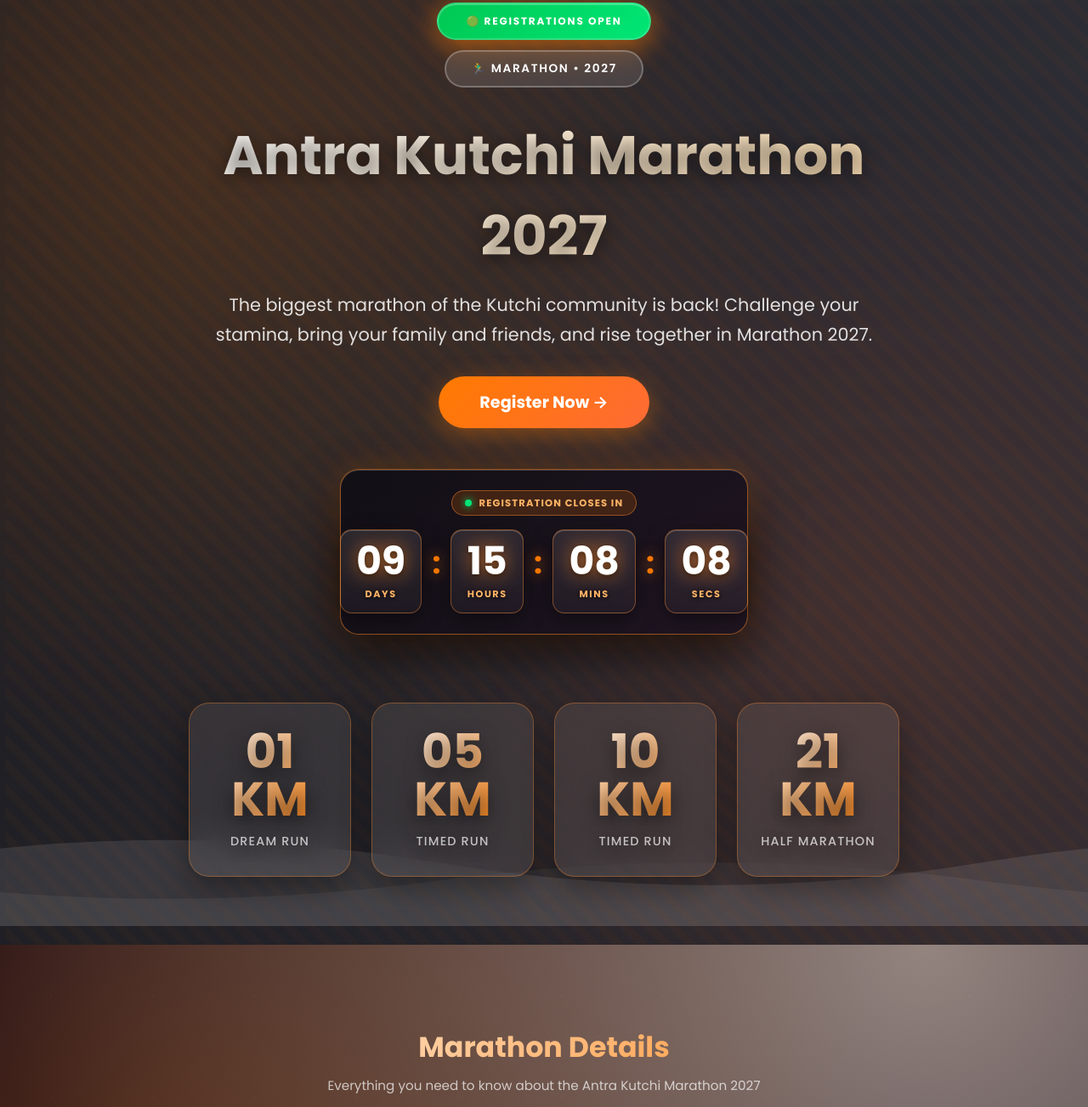
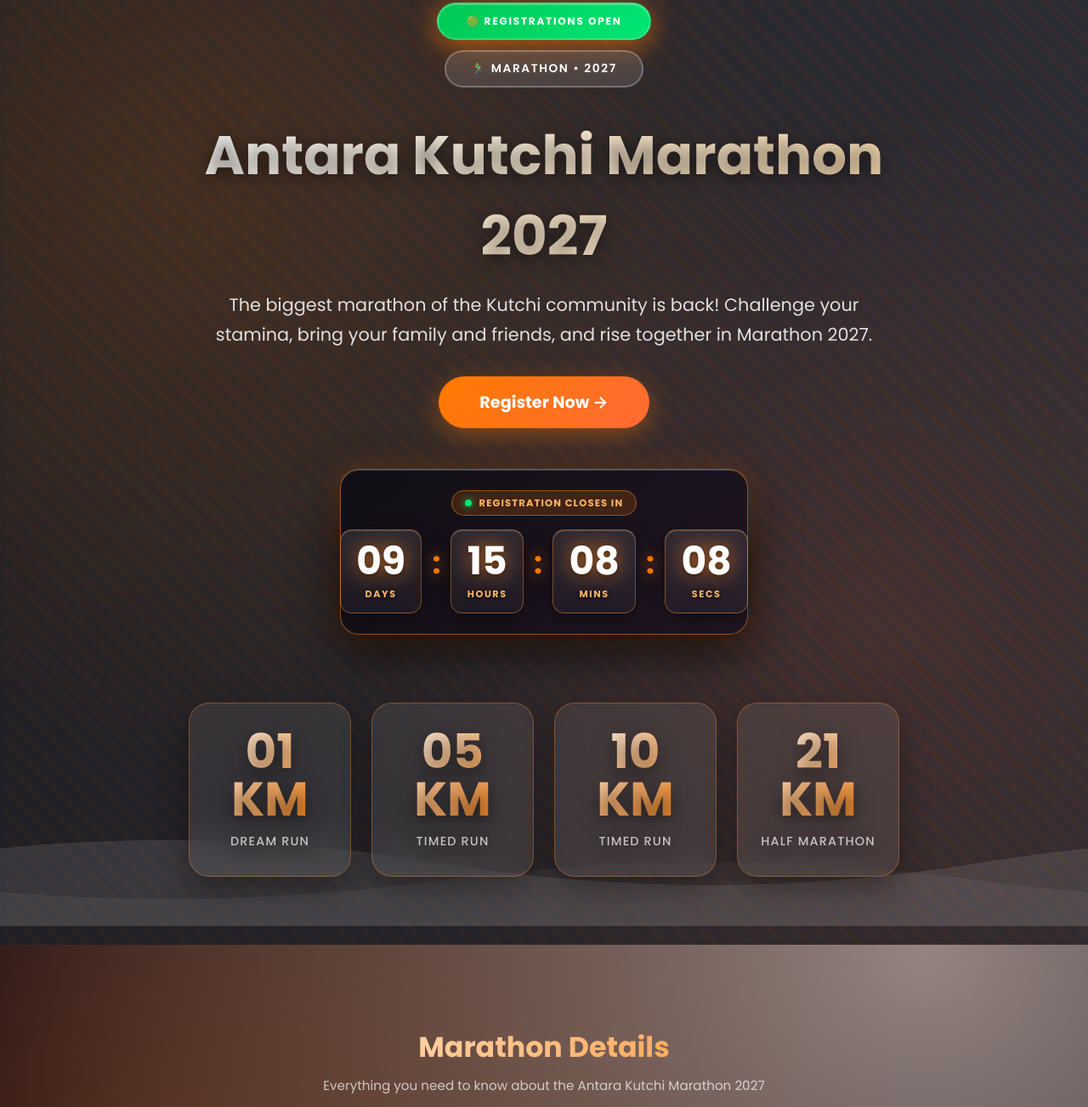
Before and after one commit to itegoss/risers, a plain HTML site: page kutchi-marathon.html in a window 1280 px wide. Shown: the part 157-1460 px from the top of the page at 85% size. Drawn offline with Linux system fonts and the light colour scheme.

Commit message:
Update kutchi-marathon.html
Update spelling of Antara

```diff
--- a/kutchi-marathon.html
+++ b/kutchi-marathon.html
@@ -3,7 +3,7 @@
 
 <head>
   <meta charset="UTF-8" />
-  <title>Antra Kutchi Marathon 2027 | Risers</title>
+  <title>Antara Kutchi Marathon 2027 | Risers</title>
   <meta name="viewport" content="width=device-width, initial-scale=1.0" />
   <link rel="icon" type="image/svg+xml" href="assests/Fevicon.png" />
   <link rel="stylesheet" href="styles.css" />
@@ -953,7 +953,7 @@
           REGISTRATIONS OPEN</span>
         <span class="marathon-badge">🏃‍♂️ Marathon • 2027</span>
       </div>
-      <h1>Antra Kutchi Marathon 2027</h1>
+      <h1>Antara Kutchi Marathon 2027</h1>
       <p>The biggest marathon of the Kutchi community is back! Challenge your stamina, bring your family and friends,
         and rise together in Marathon 2027.</p>
 
@@ -1025,7 +1025,7 @@
     <div class="container">
       <div class="section-head">
         <h2>Marathon Details</h2>
-        <p>Everything you need to know about the Antra Kutchi Marathon 2027</p>
+        <p>Everything you need to know about the Antara Kutchi Marathon 2027</p>
       </div>
 
       <div class="bento-grid">
```
